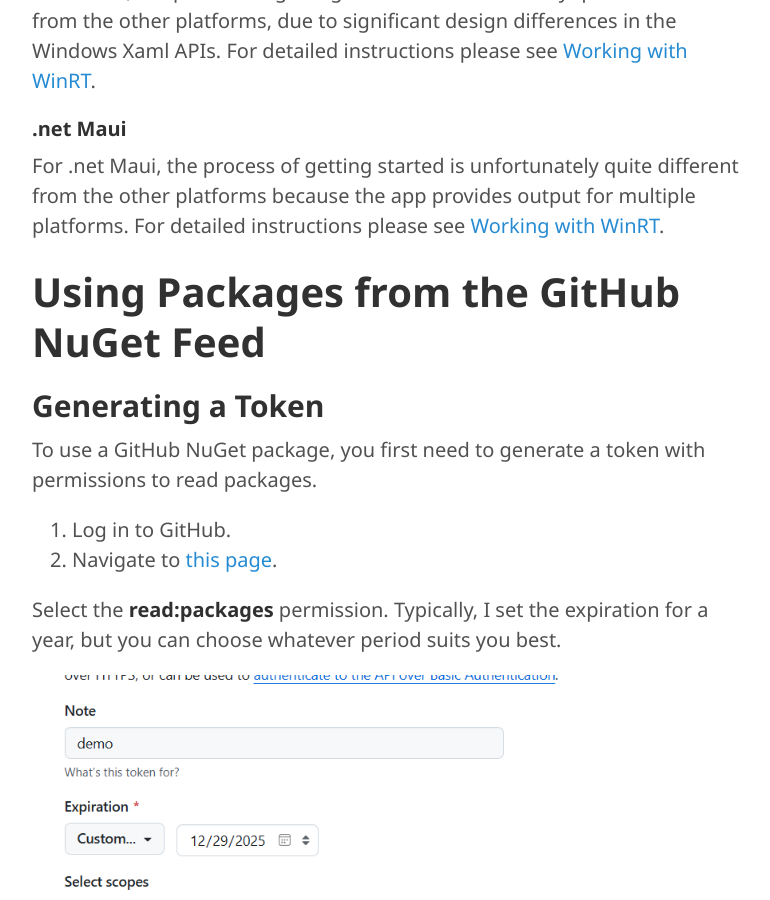
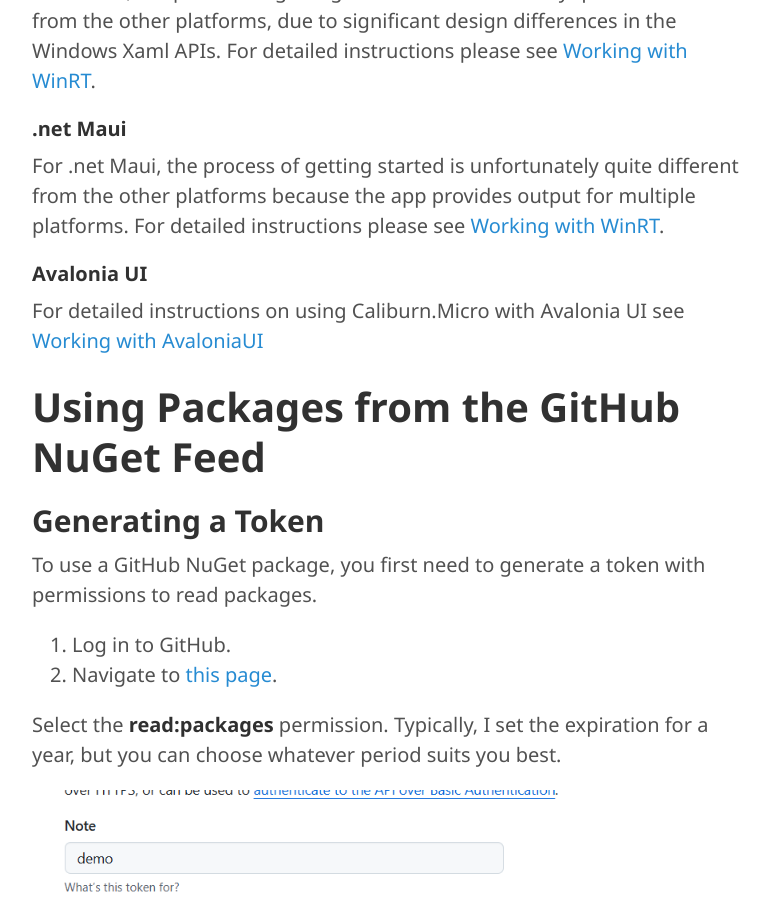
Before and after one commit to Caliburn-Micro/caliburn-micro.github.io, a Jekyll site: the page built from documentation/nuget.md, in a window 1280 px wide and 900 px high, scrolled down 1481 px. Shown: the whole window, without its empty margins (248-1018 px from the left). Built offline with Jekyll 4.4.1, drawn with Linux system fonts in a browser that asks for light colours.

Commit message:
update instructions

```diff
--- a/documentation/nuget.md
+++ b/documentation/nuget.md
@@ -63,6 +63,9 @@
 ##### .net Maui
 For .net Maui, the process of getting started is unfortunately quite different from the other platforms because the app provides output for multiple platforms. For detailed instructions please see [Working with WinRT](./dotnet-maui.md).
 
+##### Avalonia UI
+For detailed instructions on using Caliburn.Micro with Avalonia UI see [Working with AvaloniaUI](/AvaloniaUI.md)
+
 
 # Using Packages from the GitHub NuGet Feed
 
```
